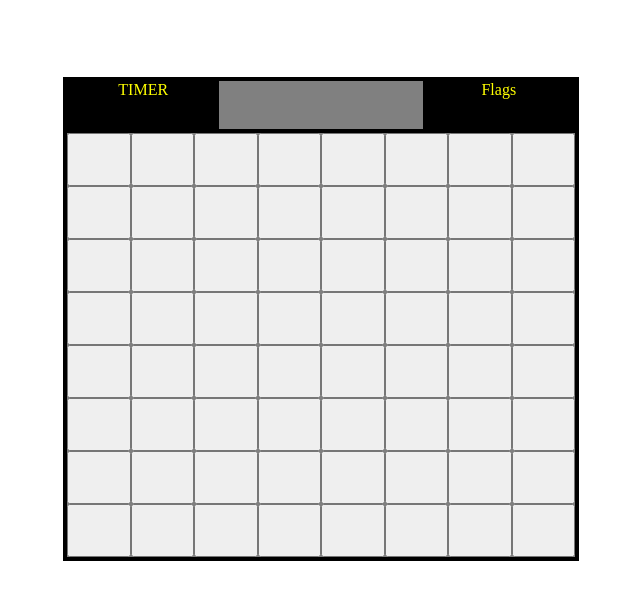
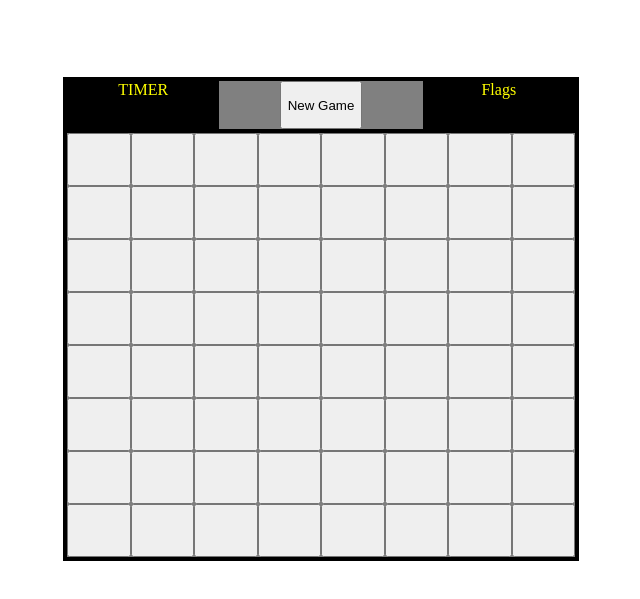
Before and after one commit to Silentanteater/MineSweeper, a plain HTML site: page index.html in a window 1280 px wide. Shown: the part 61-660 px from the top of the page, without its empty margins (329-969 px from the left). Drawn offline with Linux system fonts and the light colour scheme.

Commit message:
Added new game button

```diff
--- a/index.html
+++ b/index.html
@@ -17,6 +17,9 @@
     <div class="timer">
 TIMER
     </div>
+    <button class="newGame">
+    New Game
+    </button>
     <div class="flagsLeft">
 Flags
     </div>
```
